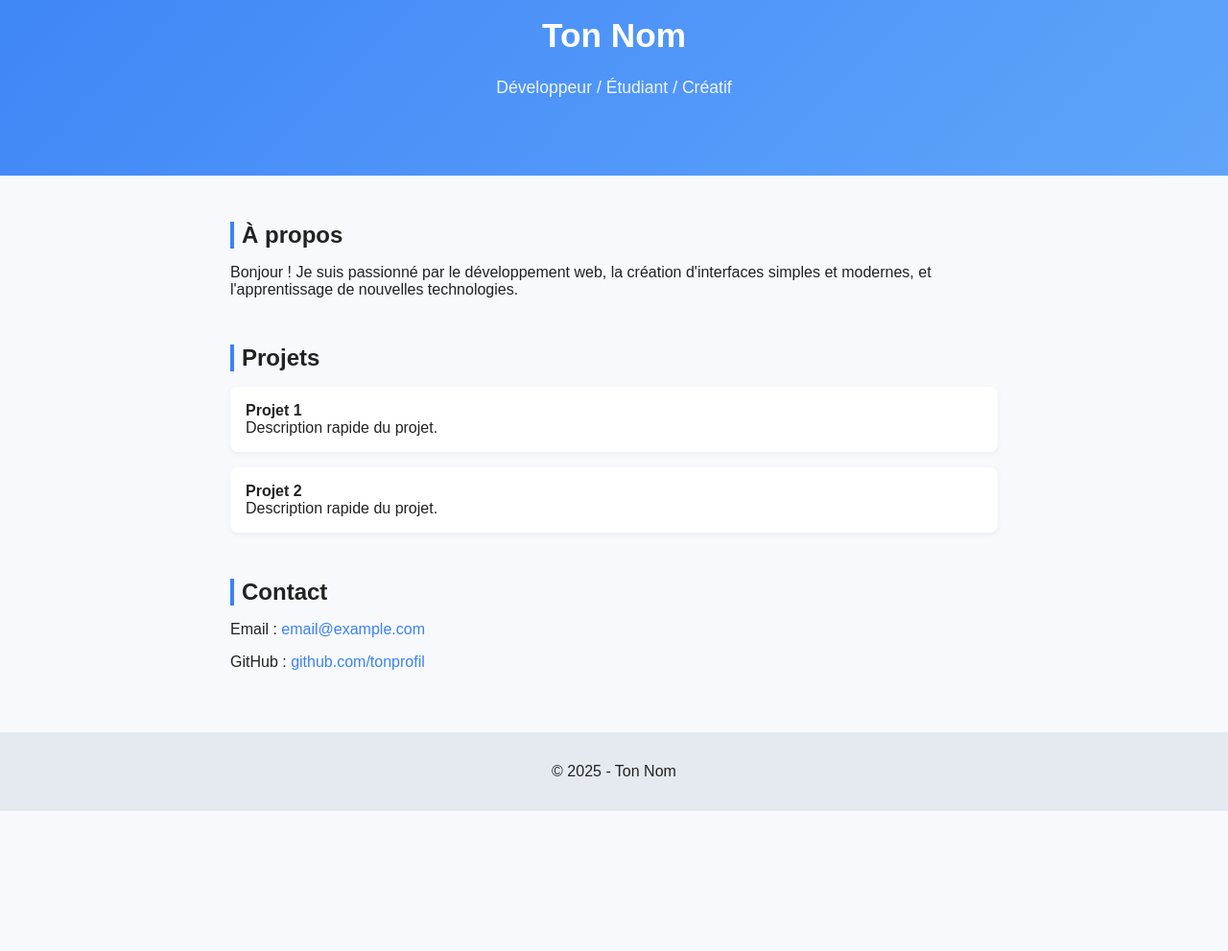
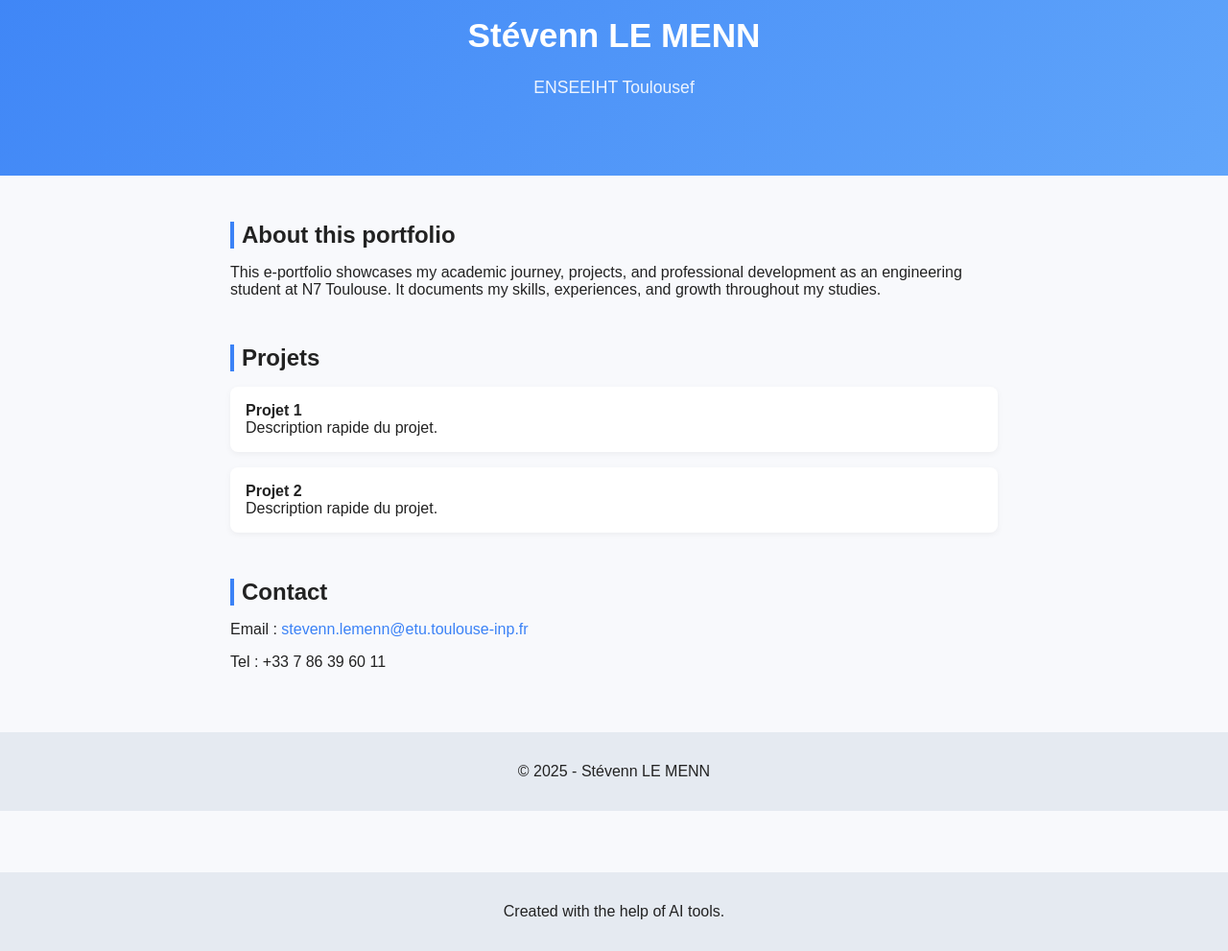
Before and after one commit to PasteYT/portfolio, a plain HTML site: page index.html in a window 1280 px wide. Shown: the part 215-1206 px from the top of the page at 96% size. Before the commit the page ends 1060 px from the top, so only its background shows below. Drawn offline with Linux system fonts and the light colour scheme.

Commit message:
Update index.html

```diff
--- a/index.html
+++ b/index.html
@@ -3,7 +3,7 @@
 <head>
   <meta charset="UTF-8" />
   <meta name="viewport" content="width=device-width, initial-scale=1.0" />
-  <title>Mon Portfolio</title>
+  <title>Stévenn LE MENN</title>
   <style>
     body { font-family: Arial, sans-serif; margin: 0; color: #222; background: #f8f9fc; }
     header { text-align: center; padding: 4rem 1rem; background: linear-gradient(135deg, #3b82f6, #60a5fa); color: white; }
@@ -21,14 +21,14 @@
 <body>
   <header>
     <img src="https://via.placeholder.com/140" alt="Photo de profil" />
-    <h1>Ton Nom</h1>
-    <p>Développeur / Étudiant / Créatif</p>
+    <h1>Stévenn LE MENN</h1>
+    <p>ENSEEIHT Toulousef</p>
   </header>
 
   <section>
-    <h2>À propos</h2>
+    <h2>About this portfolio</h2>
     <p>
-      Bonjour ! Je suis passionné par le développement web, la création d'interfaces simples et modernes, et l'apprentissage de nouvelles technologies.
+      This e-portfolio showcases my academic journey, projects, and professional development as an engineering student at N7 Toulouse. It documents my skills, experiences, and growth throughout my studies.
     </p>
   </section>
 
@@ -48,12 +48,15 @@
 
   <section>
     <h2>Contact</h2>
-    <p>Email : <a href="mailto:email@example.com">email@example.com</a></p>
-    <p>GitHub : <a href="#">github.com/tonprofil</a></p>
+    <p>Email : <a href="mailto:stevenn.lemenn@etu.toulouse-inp.fr">stevenn.lemenn@etu.toulouse-inp.fr</a></p>
+    <p>Tel : +33 7 86 39 60 11</p>
   </section>
 
   <footer>
-    © 2025 - Ton Nom
+    © 2025 - Stévenn LE MENN
+  </footer>
+  <footer>
+    Created with the help of AI tools.
   </footer>
 </body>
 </html>
```
